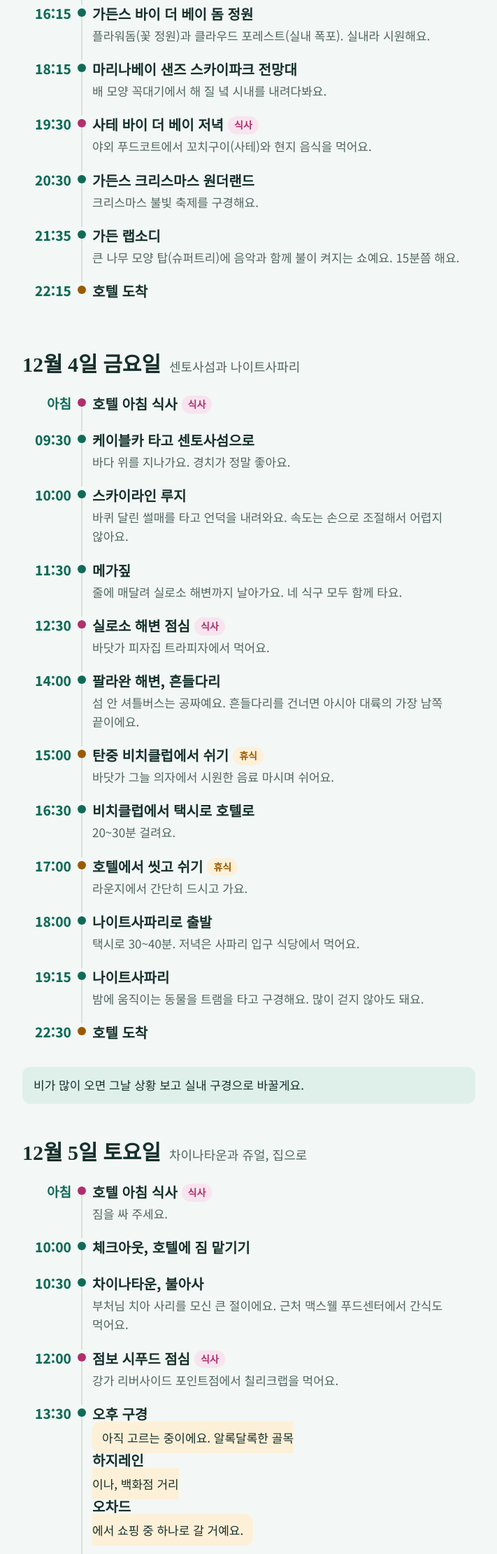
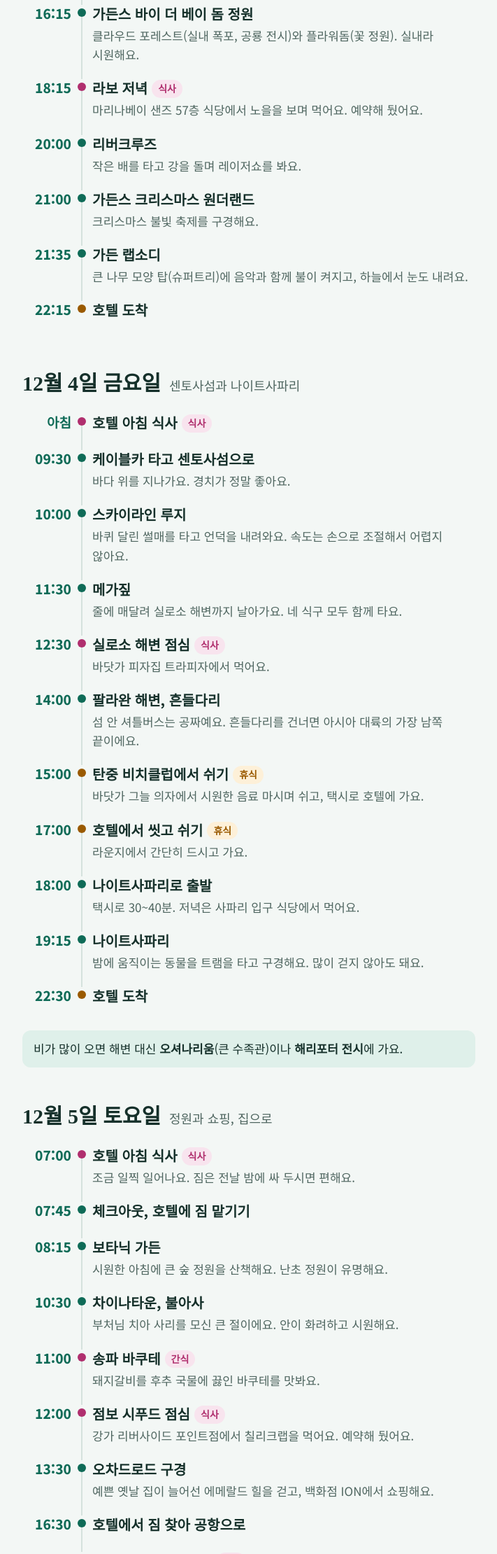
Before and after one commit to jisuin2929-design/singapore-trip, a plain HTML site: page index.html in a window 1280 px wide. Shown: the part 2229-4449 px from the top of the page at 70% size, without its empty margins (284-995 px from the left). Drawn offline with Linux system fonts and the light colour scheme; a web font is replaced by a local one.

Commit message:
최종 일정 반영 (12/3 라보·리버크루즈, 12/5 보타닉 가든·오차드)
Co-Authored-By: Claude Opus 5.5 <noreply@anthropic.com>
Claude-Session: https://claude.ai/code/session_01L2aYEXFB66TzMMbesmNc18

```diff
--- a/index.html
+++ b/index.html
@@ -222,15 +222,15 @@ footer{color:var(--muted);font-size:16px;text-align:center;padding-block:0 40px}
       <li><span class="time">00:15</span><span class="what"><b>싱가포르 도착</b><small>입국 심사 후 택시로 두짓타니 호텔(10분), 새벽 2시쯤 잠자리에 들어요.</small></span></li>
       <li class="meal"><span class="time">아침</span><span class="what"><b>호텔 아침 식사<span class="pill meal">식사</span></b><small>푹 주무시고 천천히 드세요.</small></span></li>
       <li><span class="time">10:00</span><span class="what"><b>체크아웃, 풀러턴 호텔에 짐 맡기기</b><small>택시로 25분쯤 걸려요.</small></span></li>
-      <li><span class="time">11:00</span><span class="what"><b>머라이언 공원</b><small>호텔 바로 앞이에요. 12시 15분까지 사자상 앞에서 가족사진 찍고 산책해요.</small></span></li>
-      <li class="meal"><span class="time">12:30</span><span class="what"><b>팜비치 시푸드 점심<span class="pill meal">식사</span></b><small>칠리크랩을 먹어요. 머라이언 공원 바로 옆이에요.</small></span></li>
+      <li><span class="time">11:00</span><span class="what"><b>머라이언 공원</b><small>호텔 바로 앞이에요. 사자상 앞에서 가족사진 찍고 산책해요.</small></span></li>
+      <li class="meal"><span class="time">12:30</span><span class="what"><b>팜비치 시푸드 점심<span class="pill meal">식사</span></b><small>칠리크랩을 먹어요. 예약해 뒀어요.</small></span></li>
       <li class="rest"><span class="time">14:00</span><span class="what"><b>풀러턴 체크인, 쉬기<span class="pill rest">휴식</span></b><small>방에서 쉬시다가 라운지에서 애프터눈티를 즐겨요.</small></span></li>
       <li><span class="time">15:45</span><span class="what"><b>헬릭스 다리 산책</b><small>마리나베이를 따라 걸어요.</small></span></li>
-      <li><span class="time">16:15</span><span class="what"><b>가든스 바이 더 베이 돔 정원</b><small>플라워돔(꽃 정원)과 클라우드 포레스트(실내 폭포). 실내라 시원해요.</small></span></li>
-      <li><span class="time">18:15</span><span class="what"><b>마리나베이 샌즈 스카이파크 전망대</b><small>배 모양 꼭대기에서 해 질 녘 시내를 내려다봐요.</small></span></li>
-      <li class="meal"><span class="time">19:30</span><span class="what"><b>사테 바이 더 베이 저녁<span class="pill meal">식사</span></b><small>야외 푸드코트에서 꼬치구이(사테)와 현지 음식을 먹어요.</small></span></li>
-      <li><span class="time">20:30</span><span class="what"><b>가든스 크리스마스 원더랜드</b><small>크리스마스 불빛 축제를 구경해요.</small></span></li>
-      <li><span class="time">21:35</span><span class="what"><b>가든 랩소디</b><small>큰 나무 모양 탑(슈퍼트리)에 음악과 함께 불이 켜지는 쇼예요. 15분쯤 해요.</small></span></li>
+      <li><span class="time">16:15</span><span class="what"><b>가든스 바이 더 베이 돔 정원</b><small>클라우드 포레스트(실내 폭포, 공룡 전시)와 플라워돔(꽃 정원). 실내라 시원해요.</small></span></li>
+      <li class="meal"><span class="time">18:15</span><span class="what"><b>라보 저녁<span class="pill meal">식사</span></b><small>마리나베이 샌즈 57층 식당에서 노을을 보며 먹어요. 예약해 뒀어요.</small></span></li>
+      <li><span class="time">20:00</span><span class="what"><b>리버크루즈</b><small>작은 배를 타고 강을 돌며 레이저쇼를 봐요.</small></span></li>
+      <li><span class="time">21:00</span><span class="what"><b>가든스 크리스마스 원더랜드</b><small>크리스마스 불빛 축제를 구경해요.</small></span></li>
+      <li><span class="time">21:35</span><span class="what"><b>가든 랩소디</b><small>큰 나무 모양 탑(슈퍼트리)에 음악과 함께 불이 켜지고, 하늘에서 눈도 내려요.</small></span></li>
       <li class="rest"><span class="time">22:15</span><span class="what"><b>호텔 도착</b></span></li>
     </ol>
   </section>
@@ -244,25 +244,25 @@ footer{color:var(--muted);font-size:16px;text-align:center;padding-block:0 40px}
       <li><span class="time">11:30</span><span class="what"><b>메가짚</b><small>줄에 매달려 실로소 해변까지 날아가요. 네 식구 모두 함께 타요.</small></span></li>
       <li class="meal"><span class="time">12:30</span><span class="what"><b>실로소 해변 점심<span class="pill meal">식사</span></b><small>바닷가 피자집 트라피자에서 먹어요.</small></span></li>
       <li><span class="time">14:00</span><span class="what"><b>팔라완 해변, 흔들다리</b><small>섬 안 셔틀버스는 공짜예요. 흔들다리를 건너면 아시아 대륙의 가장 남쪽 끝이에요.</small></span></li>
-      <li class="rest"><span class="time">15:00</span><span class="what"><b>탄중 비치클럽에서 쉬기<span class="pill rest">휴식</span></b><small>바닷가 그늘 의자에서 시원한 음료 마시며 쉬어요.</small></span></li>
-      <li><span class="time">16:30</span><span class="what"><b>비치클럽에서 택시로 호텔로</b><small>20~30분 걸려요.</small></span></li>
+      <li class="rest"><span class="time">15:00</span><span class="what"><b>탄중 비치클럽에서 쉬기<span class="pill rest">휴식</span></b><small>바닷가 그늘 의자에서 시원한 음료 마시며 쉬고, 택시로 호텔에 가요.</small></span></li>
       <li class="rest"><span class="time">17:00</span><span class="what"><b>호텔에서 씻고 쉬기<span class="pill rest">휴식</span></b><small>라운지에서 간단히 드시고 가요.</small></span></li>
       <li><span class="time">18:00</span><span class="what"><b>나이트사파리로 출발</b><small>택시로 30~40분. 저녁은 사파리 입구 식당에서 먹어요.</small></span></li>
       <li><span class="time">19:15</span><span class="what"><b>나이트사파리</b><small>밤에 움직이는 동물을 트램을 타고 구경해요. 많이 걷지 않아도 돼요.</small></span></li>
       <li class="rest"><span class="time">22:30</span><span class="what"><b>호텔 도착</b></span></li>
     </ol>
-    <p class="rain">비가 많이 오면 그날 상황 보고 실내 구경으로 바꿀게요.</p>
+    <p class="rain">비가 많이 오면 해변 대신 <b>오셔나리움</b>(큰 수족관)이나 <b>해리포터 전시</b>에 가요.</p>
   </section>
 
   <section id="d1205" class="day">
-    <div class="dayhead"><span class="date">12월 5일 토요일</span><span class="theme">차이나타운과 쥬얼, 집으로</span></div>
+    <div class="dayhead"><span class="date">12월 5일 토요일</span><span class="theme">정원과 쇼핑, 집으로</span></div>
     <ol class="timeline">
-      <li class="meal"><span class="time">아침</span><span class="what"><b>호텔 아침 식사<span class="pill meal">식사</span></b><small>짐을 싸 주세요.</small></span></li>
-      <li><span class="time">10:00</span><span class="what"><b>체크아웃, 호텔에 짐 맡기기</b></span></li>
-      <li><span class="time">10:30</span><span class="what"><b>차이나타운, 불아사</b><small>부처님 치아 사리를 모신 큰 절이에요. 근처 맥스웰 푸드센터에서 간식도 먹어요.</small></span></li>
-      <li class="meal"><span class="time">12:00</span><span class="what"><b>점보 시푸드 점심<span class="pill meal">식사</span></b><small>강가 리버사이드 포인트점에서 칠리크랩을 먹어요.</small></span></li>
-      <li><span class="time">13:30</span><span class="what"><b>오후 구경</b>
-        <span class="choice">아직 고르는 중이에요. 알록달록한 골목 <b>하지레인</b>이나, 백화점 거리 <b>오차드</b>에서 쇼핑 중 하나로 갈 거예요.</span></span></li>
+      <li class="meal"><span class="time">07:00</span><span class="what"><b>호텔 아침 식사<span class="pill meal">식사</span></b><small>조금 일찍 일어나요. 짐은 전날 밤에 싸 두시면 편해요.</small></span></li>
+      <li><span class="time">07:45</span><span class="what"><b>체크아웃, 호텔에 짐 맡기기</b></span></li>
+      <li><span class="time">08:15</span><span class="what"><b>보타닉 가든</b><small>시원한 아침에 큰 숲 정원을 산책해요. 난초 정원이 유명해요.</small></span></li>
+      <li><span class="time">10:30</span><span class="what"><b>차이나타운, 불아사</b><small>부처님 치아 사리를 모신 큰 절이에요. 안이 화려하고 시원해요.</small></span></li>
+      <li class="meal"><span class="time">11:00</span><span class="what"><b>송파 바쿠테<span class="pill meal">간식</span></b><small>돼지갈비를 후추 국물에 끓인 바쿠테를 맛봐요.</small></span></li>
+      <li class="meal"><span class="time">12:00</span><span class="what"><b>점보 시푸드 점심<span class="pill meal">식사</span></b><small>강가 리버사이드 포인트점에서 칠리크랩을 먹어요. 예약해 뒀어요.</small></span></li>
+      <li><span class="time">13:30</span><span class="what"><b>오차드로드 구경</b><small>예쁜 옛날 집이 늘어선 에메랄드 힐을 걷고, 백화점 ION에서 쇼핑해요.</small></span></li>
       <li><span class="time">16:30</span><span class="what"><b>호텔에서 짐 찾아 공항으로</b></span></li>
       <li class="meal"><span class="time">17:30</span><span class="what"><b>쥬얼 창이 구경, 저녁<span class="pill meal">식사</span></b><small>공항 안에 있는 세계에서 가장 큰 실내 폭포를 보고, 저녁은 팀호완 딤섬을 먹어요.</small></span></li>
       <li><span class="time">19:30</span><span class="what"><b>비행기 체크인</b></span></li>
@@ -279,14 +279,14 @@ footer{color:var(--muted);font-size:16px;text-align:center;padding-block:0 40px}
     <h2>먹으러 갈 곳</h2>
     <div class="card stack">
       <div class="food">
-        <span class="meta">12/3 점심</span>
+        <span class="meta">12/3 점심 · 예약함</span>
         <h3>팜비치 시푸드</h3>
         <p>머라이언 공원 바로 옆. 매콤달콤한 <b>칠리크랩</b>과 후추 맛 <b>블랙페퍼크랩</b>이 대표 메뉴예요. 소스에 튀긴 빵(만터우)을 찍어 드세요.</p>
       </div>
       <div class="food">
-        <span class="meta">12/3 저녁</span>
-        <h3>사테 바이 더 베이</h3>
-        <p>가든스 바이 더 베이 안의 야외 푸드코트예요. 숯불 꼬치구이 <b>사테</b>와 볶음국수 같은 현지 음식을 골라 먹어요.</p>
+        <span class="meta">12/3 저녁 · 예약함</span>
+        <h3>라보 (마리나베이 샌즈 57층)</h3>
+        <p>높은 곳에서 노을과 시내 야경을 보며 이탈리아 음식을 먹어요.</p>
       </div>
       <div class="food">
         <span class="meta">12/4 저녁</span>
@@ -294,9 +294,14 @@ footer{color:var(--muted);font-size:16px;text-align:center;padding-block:0 40px}
         <p>사파리 들어가기 전에 입구 쪽 식당에서 간단히 먹어요.</p>
       </div>
       <div class="food">
-        <span class="meta">12/5 점심</span>
+        <span class="meta">12/5 간식</span>
+        <h3>송파 바쿠테</h3>
+        <p>돼지갈비를 후추와 마늘 국물에 푹 끓인 싱가포르 음식이에요. 국물은 계속 더 부어 줘요.</p>
+      </div>
+      <div class="food">
+        <span class="meta">12/5 점심 · 예약함</span>
         <h3>점보 시푸드 리버사이드 포인트</h3>
-        <p>싱가포르에서 가장 유명한 칠리크랩 식당이에요. 오전에 맥스웰 푸드센터에서 치킨라이스 같은 간식을 살짝 맛봐도 좋아요.</p>
+        <p>싱가포르에서 가장 유명한 칠리크랩 식당이에요. 강가 자리에서 먹어요.</p>
       </div>
       <div class="food">
         <span class="meta">12/5 저녁</span>
```
